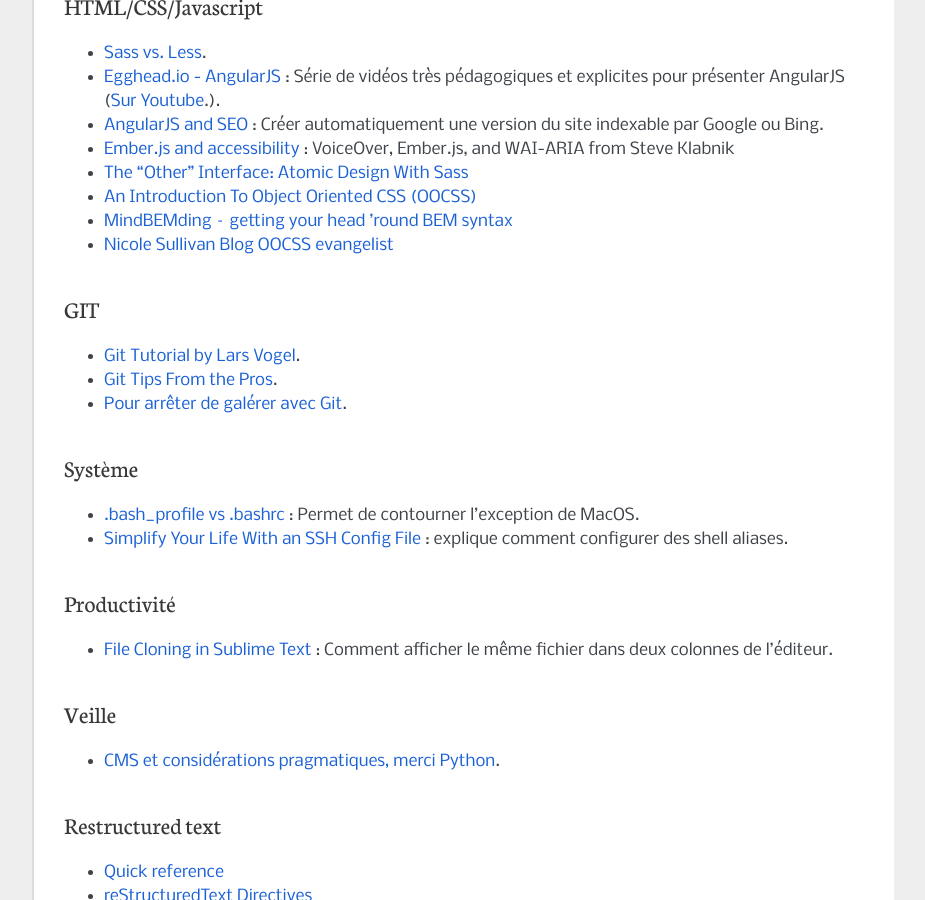
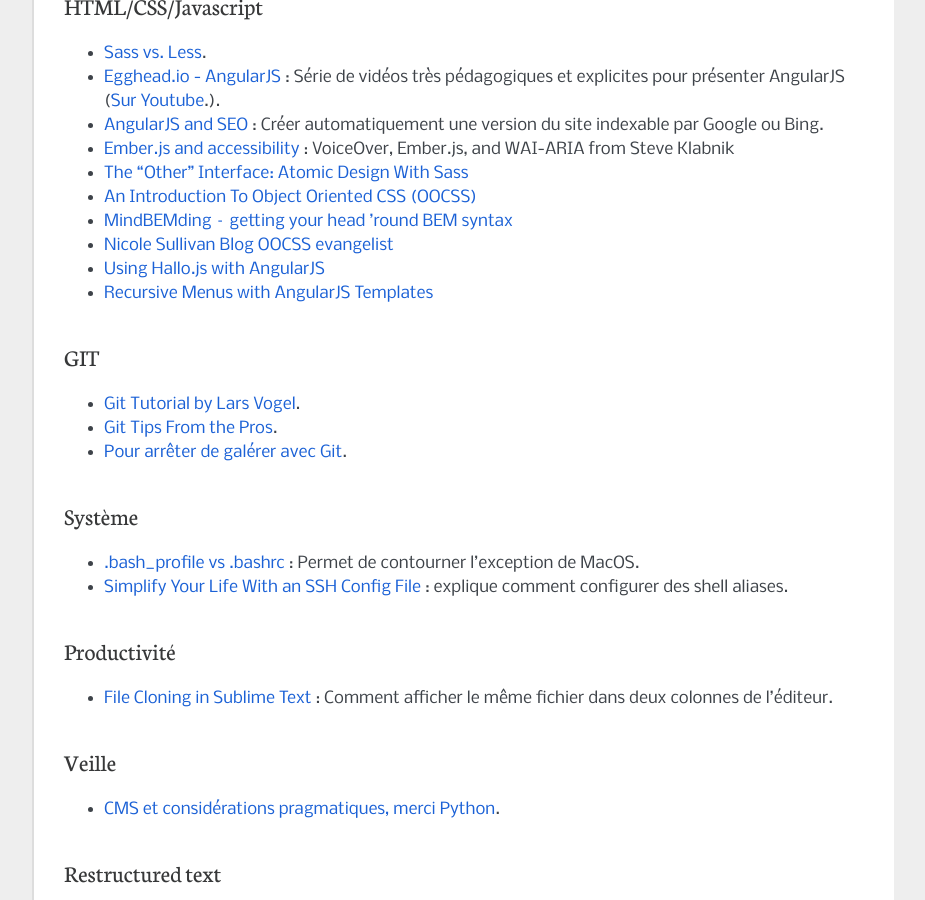
Before and after one commit to k3z/wiki, a Sphinx documentation site: the page built from source/readings.rst, in a window 1280 px wide and 900 px high, scrolled down 856 px. Shown: the whole window, without its empty margins (198-1123 px from the left). Built offline with Sphinx 7.4.7, drawn with Linux system fonts in a browser that asks for light colours.

Commit message:
Update readings.rst

```diff
--- a/source/readings.rst
+++ b/source/readings.rst
@@ -48,6 +48,8 @@
 * `An Introduction To Object Oriented CSS (OOCSS) <http://coding.smashingmagazine.com/2011/12/12/an-introduction-to-object-oriented-css-oocss/>`_
 * `MindBEMding – getting your head ’round BEM syntax <http://csswizardry.com/2013/01/mindbemding-getting-your-head-round-bem-syntax/>`_
 * `Nicole Sullivan Blog OOCSS evangelist <http://www.stubbornella.org/content/>`_
+* `Using Hallo.js with AngularJS <http://www.grobmeier.de/using-hallo-js-with-angularjs-14072013.html#.UgDWirwx1s0>`_
+* `Recursive Menus with AngularJS Templates <http://www.grobmeier.de/recursive-menus-angularjs-templates-01082013.html#.UgDa_Lwx1s1>`_
 
 
 
```
